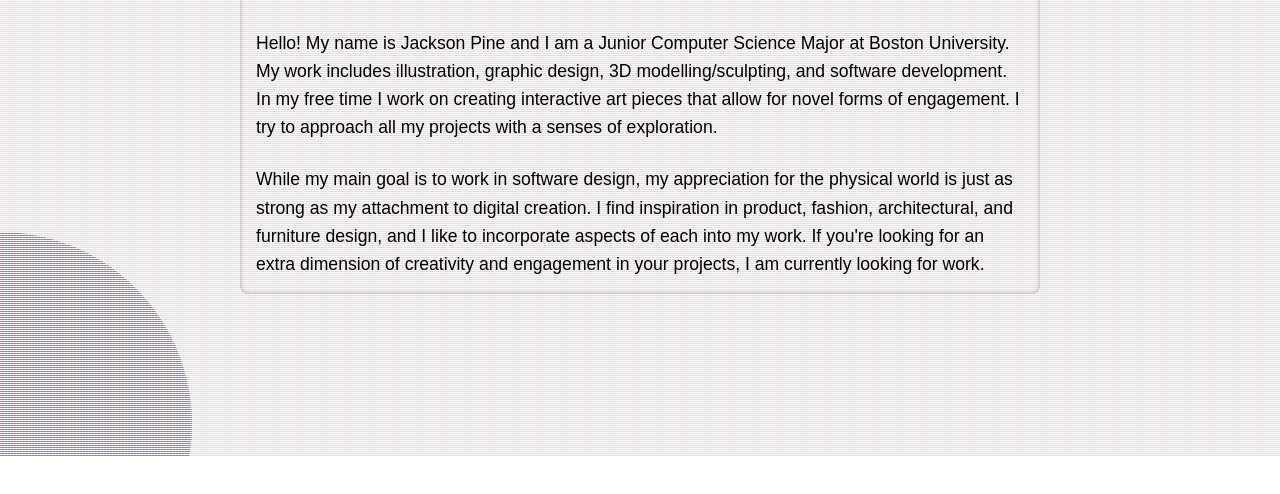
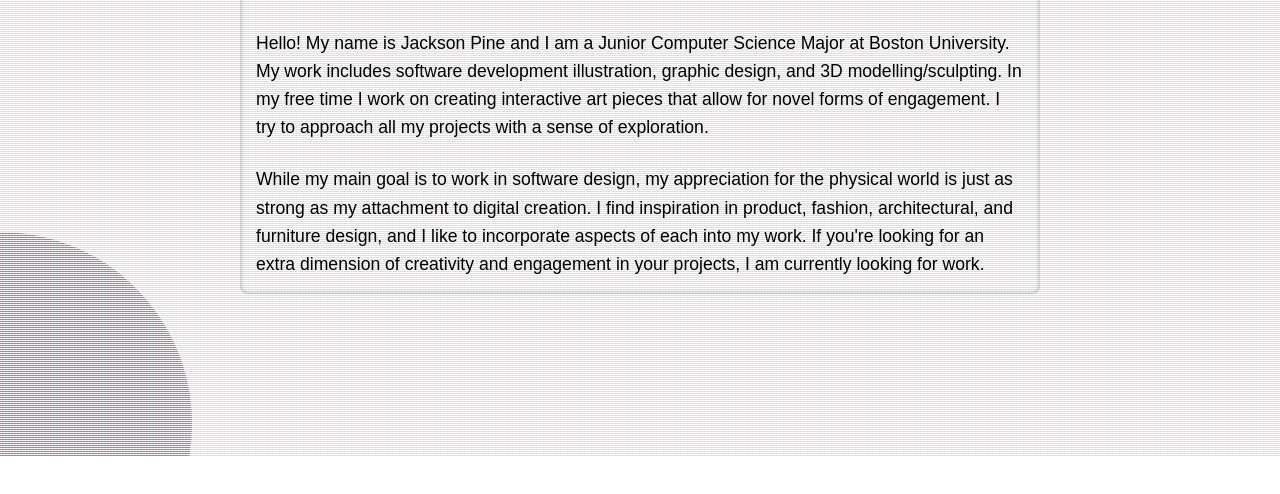
Before and after one commit to yukapine/Portfolio, a website built with Vite: page index.html in a window 1280 px wide. Shown: the part 344-838 px from the top of the page. Built offline with nearby package versions, Linux system fonts and the light colour scheme; a web font is replaced by a local one.

Commit message:
fixed typos

```diff
--- a/index.html
+++ b/index.html
@@ -85,9 +85,9 @@
                 <h1 class="about-title">About Me</h1>
                 <div class="about-content">
                     <p class="about-paragraph">
-                        Hello! My name is Jackson Pine and I am a Junior Computer Science Major at Boston University. My work includes illustration, graphic design, 3D modelling/sculpting,
-                        and software development. In my free time I work on creating interactive art pieces that allow for novel forms of engagement. I try to approach
-                        all my projects with a senses of exploration.
+                        Hello! My name is Jackson Pine and I am a Junior Computer Science Major at Boston University. My work includes software development illustration, graphic design, and 3D modelling/sculpting.
+                        In my free time I work on creating interactive art pieces that allow for novel forms of engagement. I try to approach
+                        all my projects with a sense of exploration.
                     </p>
                     <p class="about-paragraph">
                         While my main goal is to work in software design, my appreciation for the physical world is just as strong as my attachment to digital creation.
```
